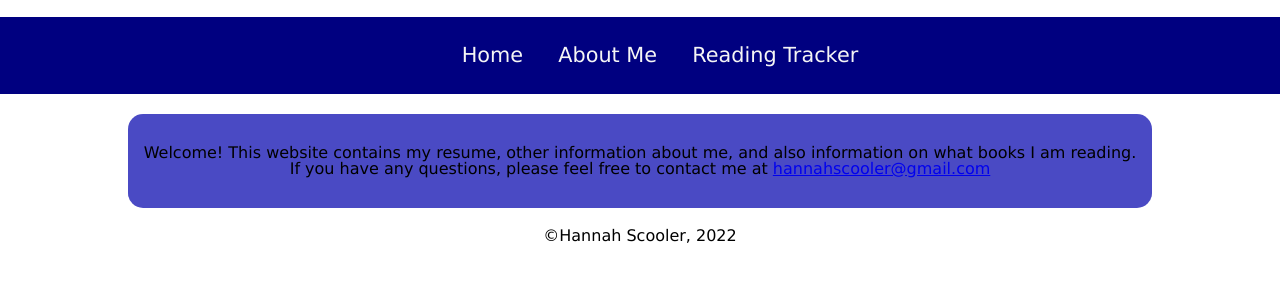
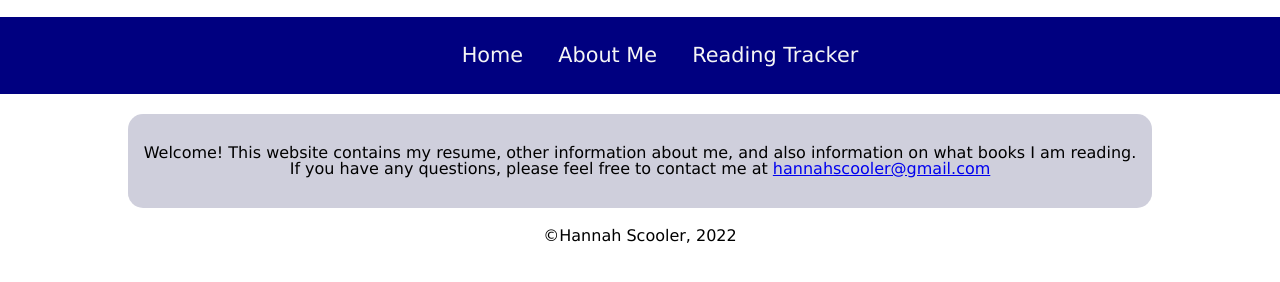
Before and after one commit to scoolerh/scoolerh.github.io, a plain HTML site: page index.html in a window 1280 px wide. Shown: the part 58-340 px from the top of the page. Drawn offline with Linux system fonts and the light colour scheme.

Commit message:
updating color scheme

```diff
--- a/stylesheet.css
+++ b/stylesheet.css
@@ -47,7 +47,7 @@ h1
 }
 section
 {
-    background-color: rgba(0, 0, 172, 0.708);
+    background-color: rgba(188, 188, 206, 0.708);
     border: 2px whitesmoke;
     border-radius: 15px;
     padding: 15px;
```
